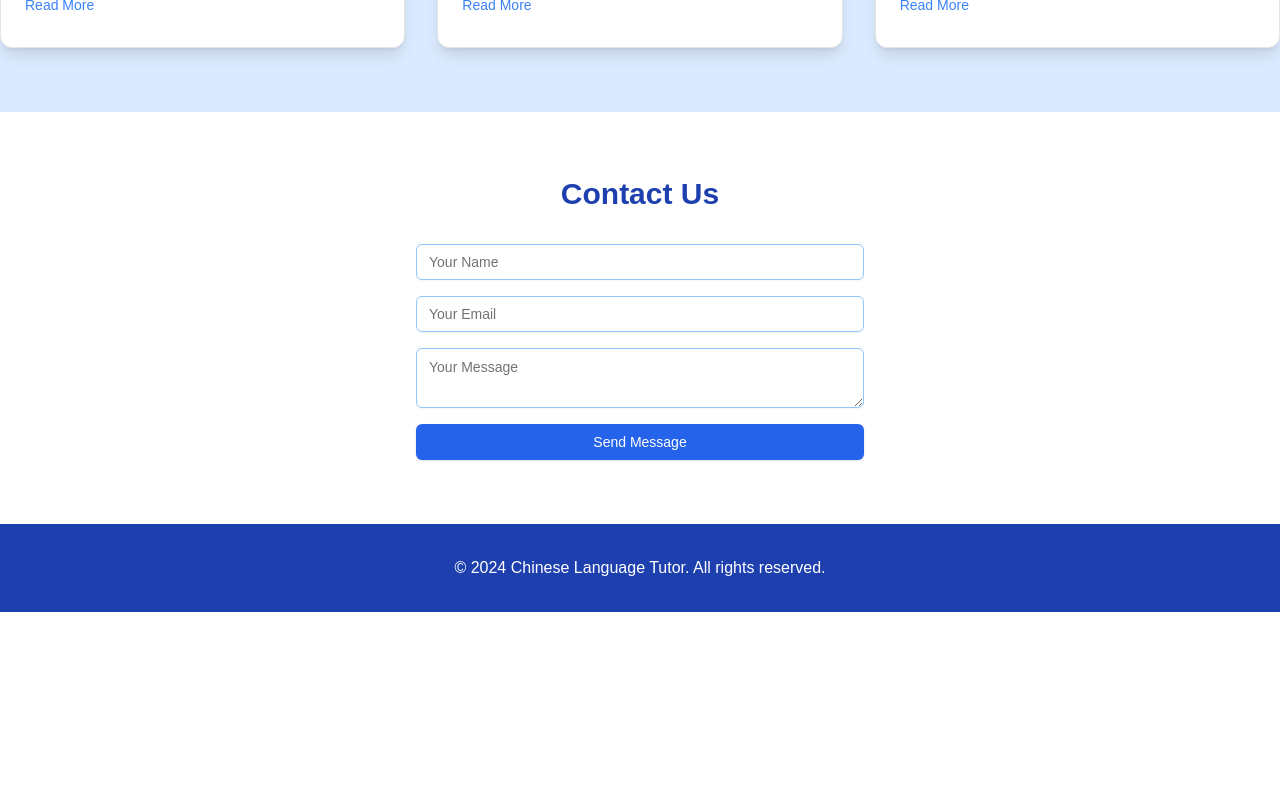
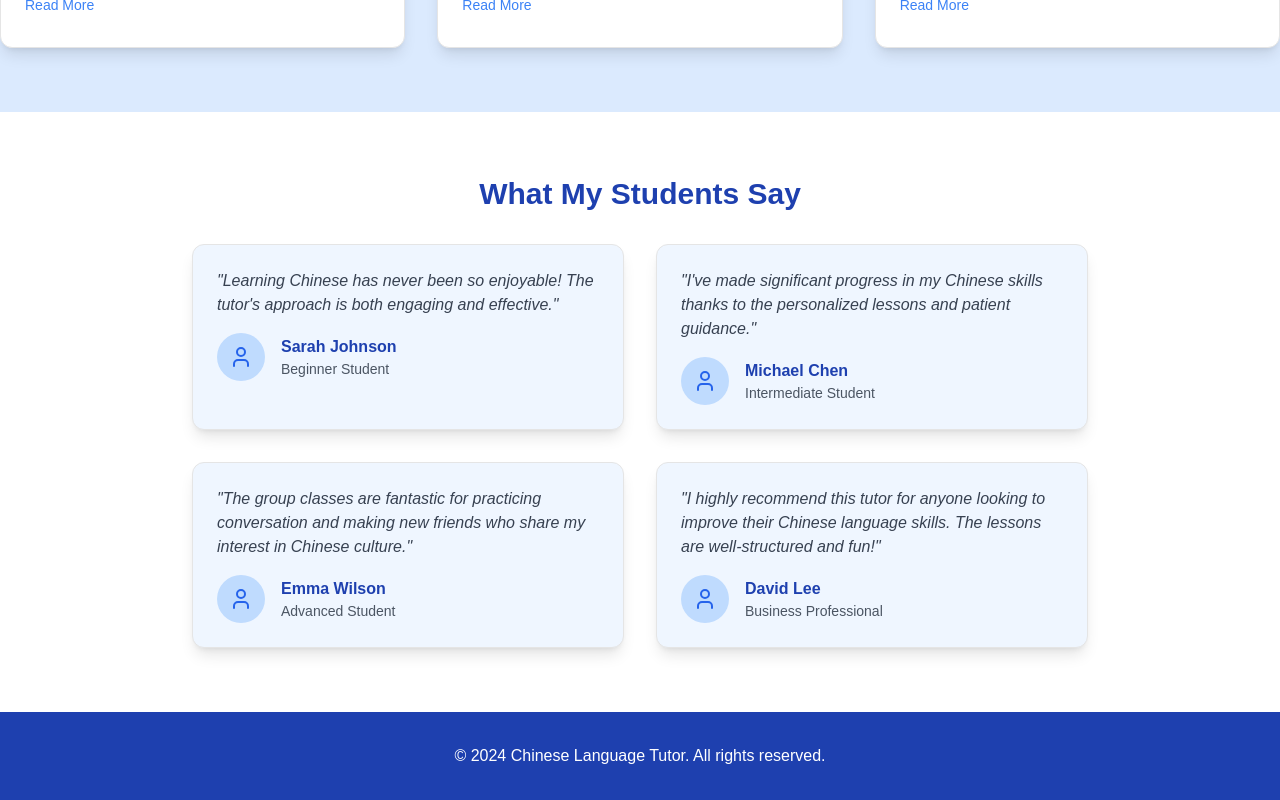
Before and after one commit to 117Isabell/language_site, a Next.js app: page / in a window 1280 px wide. Shown: the part 974-1774 px from the top of the page. Before the commit the page ends 1586 px from the top, so only its background shows below. Built offline with nearby package versions, Linux system fonts and the light colour scheme.

Commit message:
feat: add a testimonial section

```diff
--- a/components/home-page.tsx
+++ b/components/home-page.tsx
@@ -12,6 +12,33 @@ import {
 import { Users, User } from "lucide-react";
 
 export default function Page() {
+  const testimonials = [
+    {
+      quote:
+        "Learning Chinese has never been so enjoyable! The tutor's approach is both engaging and effective.",
+      name: "Sarah Johnson",
+      title: "Beginner Student",
+    },
+    {
+      quote:
+        "I've made significant progress in my Chinese skills thanks to the personalized lessons and patient guidance.",
+      name: "Michael Chen",
+      title: "Intermediate Student",
+    },
+    {
+      quote:
+        "The group classes are fantastic for practicing conversation and making new friends who share my interest in Chinese culture.",
+      name: "Emma Wilson",
+      title: "Advanced Student",
+    },
+    {
+      quote:
+        "I highly recommend this tutor for anyone looking to improve their Chinese language skills. The lessons are well-structured and fun!",
+      name: "David Lee",
+      title: "Business Professional",
+    },
+  ];
+
   return (
     <div className="min-h-screen flex flex-col bg-blue-50">
       <header className="bg-blue-600 text-white py-4 sticky top-0 z-10">
@@ -136,32 +163,35 @@ export default function Page() {
           </div>
         </section>
 
-        <section id="contact" className="py-16 bg-white">
-          <div className="container mx-auto max-w-md">
+        <section id="testimonials" className="py-16 bg-white">
+          <div className="container mx-auto max-w-4xl">
             <h2 className="text-3xl font-bold mb-8 text-center text-blue-800">
-              Contact Us
+              What My Students Say
             </h2>
-            <form className="space-y-4">
-              <Input
-                placeholder="Your Name"
-                className="border-blue-300 focus:border-blue-500"
-              />
-              <Input
-                type="email"
-                placeholder="Your Email"
-                className="border-blue-300 focus:border-blue-500"
-              />
-              <Textarea
-                placeholder="Your Message"
-                className="border-blue-300 focus:border-blue-500"
-              />
-              <Button
-                type="submit"
-                className="w-full bg-blue-600 hover:bg-blue-700 text-white"
-              >
-                Send Message
-              </Button>
-            </form>
+            <div className="grid md:grid-cols-2 gap-8">
+              {testimonials.map((testimonial, index) => (
+                <Card key={index} className="bg-blue-50 shadow-lg">
+                  <CardContent className="pt-6">
+                    <p className="text-gray-700 italic mb-4">
+                      "{testimonial.quote}"
+                    </p>
+                    <div className="flex items-center">
+                      <div className="w-12 h-12 rounded-full bg-blue-200 flex items-center justify-center mr-4">
+                        <User className="text-blue-600" />
+                      </div>
+                      <div>
+                        <p className="font-semibold text-blue-800">
+                          {testimonial.name}
+                        </p>
+                        <p className="text-sm text-gray-600">
+                          {testimonial.title}
+                        </p>
+                      </div>
+                    </div>
+                  </CardContent>
+                </Card>
+              ))}
+            </div>
           </div>
         </section>
       </main>
```
Also changed, not shown: 1 other file (tests, documents, lock files or other folders).
